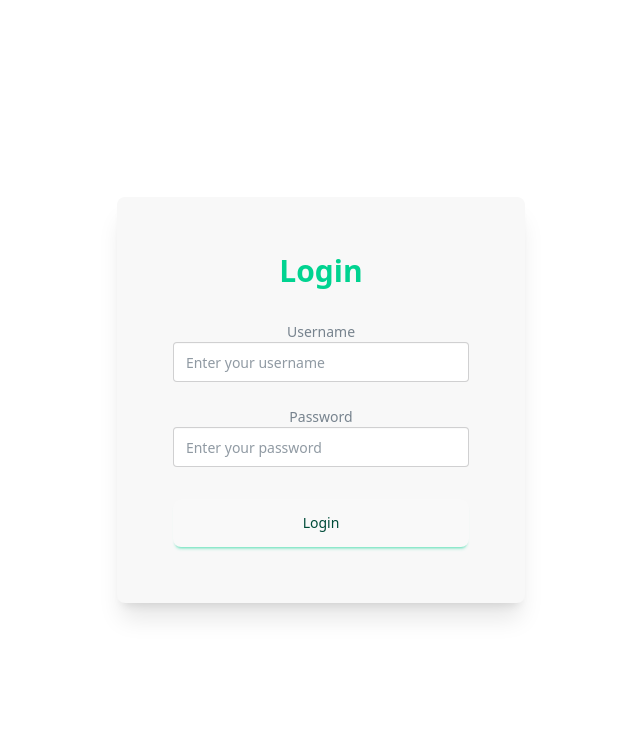
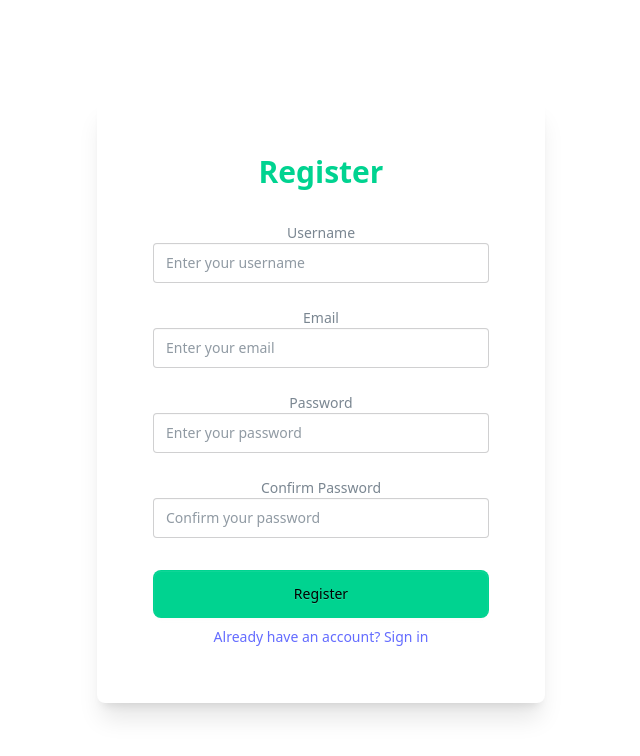
Before and after one commit to GiroGodito/IT_Track_Elective_1, a React (Vite) app in the folder lazapee-react-app/: page /register in a window 1280 px wide. Shown: the top 756 px of the page, without its empty margins (319-959 px from the left). Built offline with nearby package versions, Linux system fonts and the light colour scheme.

Commit message:
feat: register form ui and consumption and router navigations

```diff
--- a/lazapee-react-app/package.json
+++ b/lazapee-react-app/package.json
@@ -13,7 +13,8 @@
     "@tailwindcss/cli": "^4.1.18",
     "@tailwindcss/vite": "^4.1.18",
     "react": "^19.2.0",
-    "react-dom": "^19.2.0"
+    "react-dom": "^19.2.0",
+    "react-router-dom": "^7.11.0"
   },
   "devDependencies": {
     "@eslint/js": "^9.39.1",
--- a/lazapee-react-app/src/App.css
+++ b/lazapee-react-app/src/App.css
@@ -1,5 +1,9 @@
 @import "tailwindcss";
 @plugin "daisyui";
+@tailwind base;
+@tailwind components;
+@tailwind utilities;
+
 #root {
   max-width: 1280px;
   margin: 0 auto;
--- a/lazapee-react-app/src/App.tsx
+++ b/lazapee-react-app/src/App.tsx
@@ -1,17 +1,32 @@
-import { useState } from 'react'
-import reactLogo from './assets/react.svg'
-import viteLogo from '/vite.svg'
+// import { useState } from 'react'
+// import reactLogo from './assets/react.svg'
+// import viteLogo from '/vite.svg'
+// import './App.css'
+// import LoginForm from './Components/Auth/LoginForm'
+
+// function App() {
+//   return (
+//     <>
+//       <LoginForm />
+//     </>
+//   )
+// }
+
+// export default App
+import { BrowserRouter as Router, Routes, Route } from "react-router-dom";
+import LoginForm from "./Components/Auth/LoginForm";
+import RegisterForm from "./Components/Auth/RegisterForm";
 import './App.css'
-import LoginForm from './Components/Login/LoginForm'
 
-function App() {
-  const [count, setCount] = useState(0)
-
+export default function App() {
   return (
-    <>
-      <LoginForm />
-    </>
-  )
+    <Router>
+      <Routes>
+        <Route path="/login" element={<LoginForm />} />
+        <Route path="/register" element={<RegisterForm />} />
+        {/* optional default route */}
+        <Route path="/" element={<LoginForm />} />
+      </Routes>
+    </Router>
+  );
 }
-
-export default App
--- a/lazapee-react-app/src/Components/Login/LoginForm.tsx
+++ b/lazapee-react-app/src/Components/Auth/LoginForm.tsx
@@ -1,5 +1,6 @@
 import { useState } from "react";
 import api from "../API/axios"; // path to your axios instance
+import {Link} from "react-router-dom"
 
 export default function LoginForm() {
   const [formData, setFormData] = useState({ username: "", password: "" });
@@ -78,11 +79,12 @@ export default function LoginForm() {
           <div className="form-control mt-6">
             <button
               type="submit"
-              className="btn btn-success w-full h-12 text-lg"
+              className="btn w-full h-12 text-lg text-black !bg-success"
             >
               Login
             </button>
           </div>
+           <Link to="/register" >Don't have an account? Register here</Link>
         </form>
       </div>
     </div>
--- /dev/null
+++ b/lazapee-react-app/src/Components/Auth/RegisterForm.tsx
@@ -0,0 +1,146 @@
+import { useState } from "react";
+import api from "../API/axios"; // path to your axios instance
+import {Link} from "react-router-dom"
+
+export default function RegisterForm() {
+  const [formData, setFormData] = useState({
+    username: "",
+    email: "",
+    password: "",
+    confirmPassword: "",
+  });
+  const [error, setError] = useState("");
+  const [success, setSuccess] = useState("");
+
+  const handleChange = (e: React.ChangeEvent<HTMLInputElement>) => {
+    const { id, value } = e.target;
+    setFormData((prev) => ({ ...prev, [id]: value }));
+  };
+
+  const handleSubmit = async (e: React.FormEvent) => {
+    e.preventDefault();
+    setError("");
+    setSuccess("");
+
+    const { username, email, password, confirmPassword } = formData;
+
+    if (password !== confirmPassword) {
+      setError("Passwords do not match");
+      return;
+    }
+
+    try {
+      const response = await api.post("/Auth/register", {
+        username,
+        email,
+        password,
+      });
+
+      setSuccess("Registration successful! You can now log in.");
+      console.log("Register successful", response.data);
+    } catch (err) {
+      setError("Registration failed. Please try again.");
+      console.error("Register failed", err);
+    }
+  };
+
+  return (
+    <div className="flex items-center justify-center">
+      {/* Card container */}
+      <div className="card w-full max-w-md shadow-xl bg-base-100">
+        <form className="card-body" onSubmit={handleSubmit}>
+          <h2 className="text-center text-success text-3xl font-bold mb-6">
+            Register
+          </h2>
+
+          {error && (
+            <div className="alert alert-outline alert-error text-error shadow-sm mb-4">
+              <span>⚠️ {error}</span>
+            </div>
+          )}
+
+          {success && (
+            <div className="alert alert-outline alert-success text-success shadow-sm mb-4">
+              <span>✅ {success}</span>
+            </div>
+          )}
+
+          {/* Username */}
+          <div className="form-control">
+            <label className="label" htmlFor="username">
+              <span className="label-text">Username</span>
+            </label>
+            <input
+              id="username"
+              type="text"
+              value={formData.username}
+              onChange={handleChange}
+              placeholder="Enter your username"
+              className="input input-bordered w-full"
+              required
+            />
+          </div>
+
+          {/* Email */}
+          <div className="form-control mt-4">
+            <label className="label" htmlFor="email">
+              <span className="label-text">Email</span>
+            </label>
+            <input
+              id="email"
+              type="email"
+              value={formData.email}
+              onChange={handleChange}
+              placeholder="Enter your email"
+              className="input input-bordered w-full"
+              required
+            />
+          </div>
+
+          {/* Password */}
+          <div className="form-control mt-4">
+            <label className="label" htmlFor="password">
+              <span className="label-text">Password</span>
+            </label>
+            <input
+              id="password"
+              type="password"
+              value={formData.password}
+              onChange={handleChange}
+              placeholder="Enter your password"
+              className="input input-bordered w-full"
+              required
+            />
+          </div>
+
+          {/* Confirm Password */}
+          <div className="form-control mt-4">
+            <label className="label" htmlFor="confirmPassword">
+              <span className="label-text">Confirm Password</span>
+            </label>
+            <input
+              id="confirmPassword"
+              type="password"
+              value={formData.confirmPassword}
+              onChange={handleChange}
+              placeholder="Confirm your password"
+              className="input input-bordered w-full"
+              required
+            />
+          </div>
+
+          {/* Submit button */}
+          <div className="form-control mt-6">
+            <button
+              type="submit"
+              className="btn w-full h-12 text-lg text-black !bg-success"
+            >
+              Register
+            </button>
+          </div>
+          <Link to="/login" >Already have an account? Sign in</Link>
+        </form>
+      </div>
+    </div>
+  );
+}
```
Also changed, not shown: 1 other file (tests, documents, lock files or other folders).
